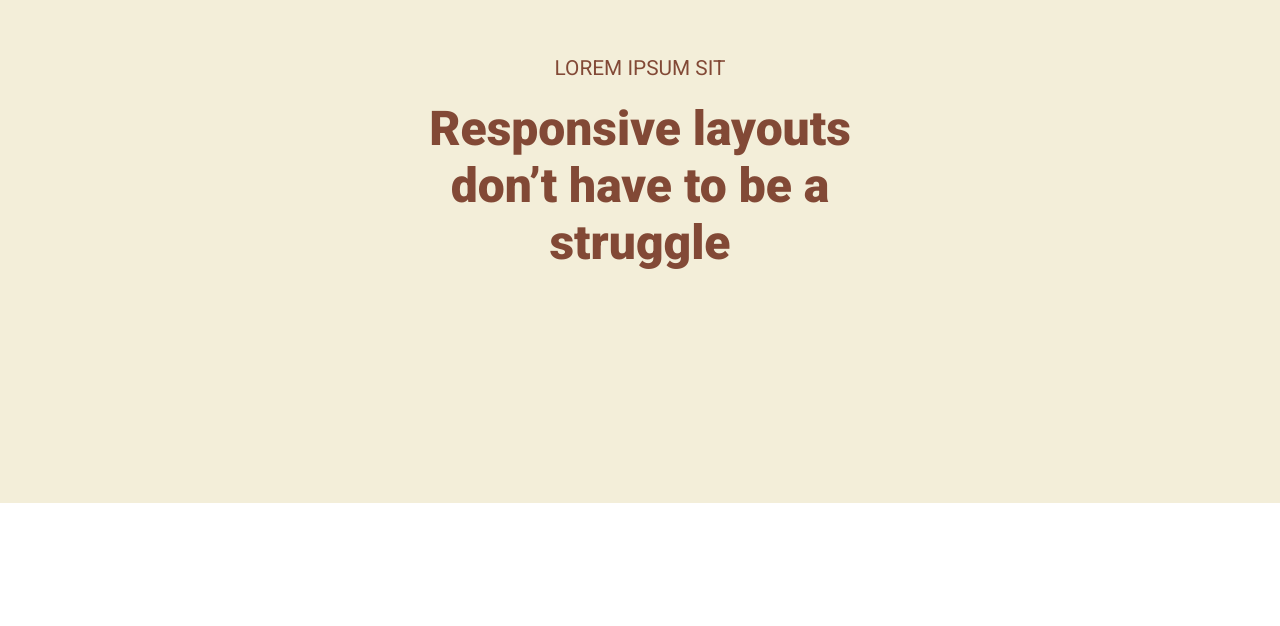
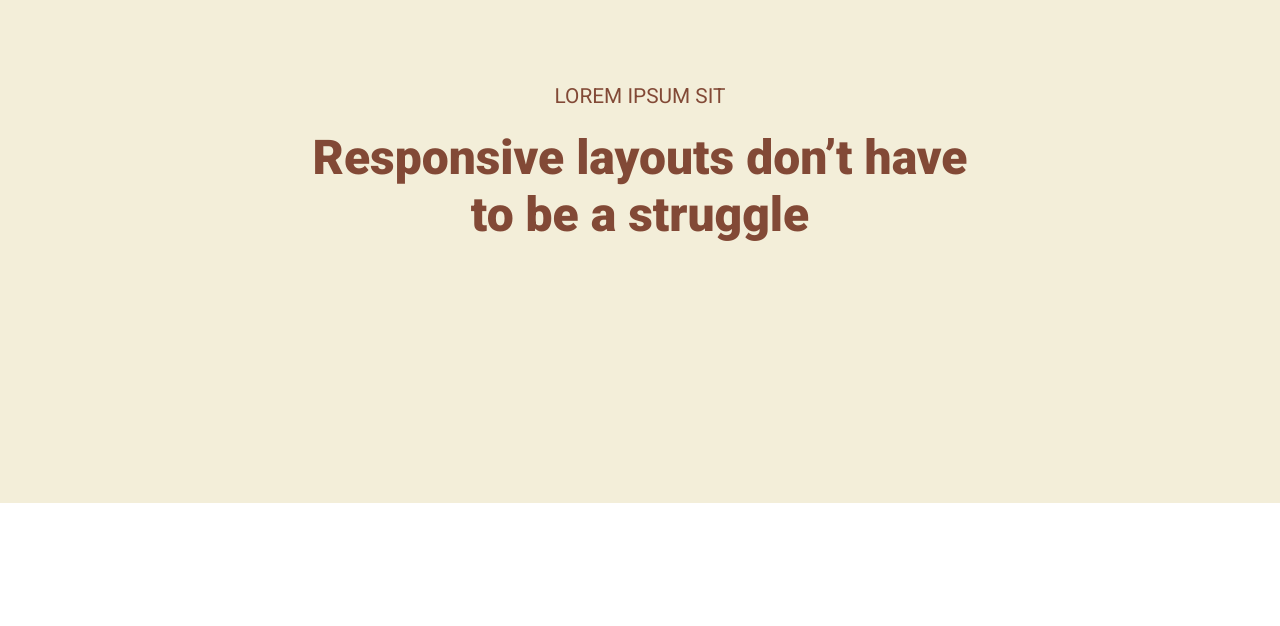
Before and after one commit to test0juan/flexbox-challenge-04, a plain HTML site: page index.html in a window 1280 px wide. Shown: the part 157-783 px from the top of the page. Drawn offline with Linux system fonts and the light colour scheme.

Commit message:
update title width

```diff
--- a/style.css
+++ b/style.css
@@ -69,7 +69,7 @@ h1 {
     min-height: 660px;
 }
 .hero__text{
-    width: 430px;
+    width: 660px;
 }
 
 .hero__text p {
```
